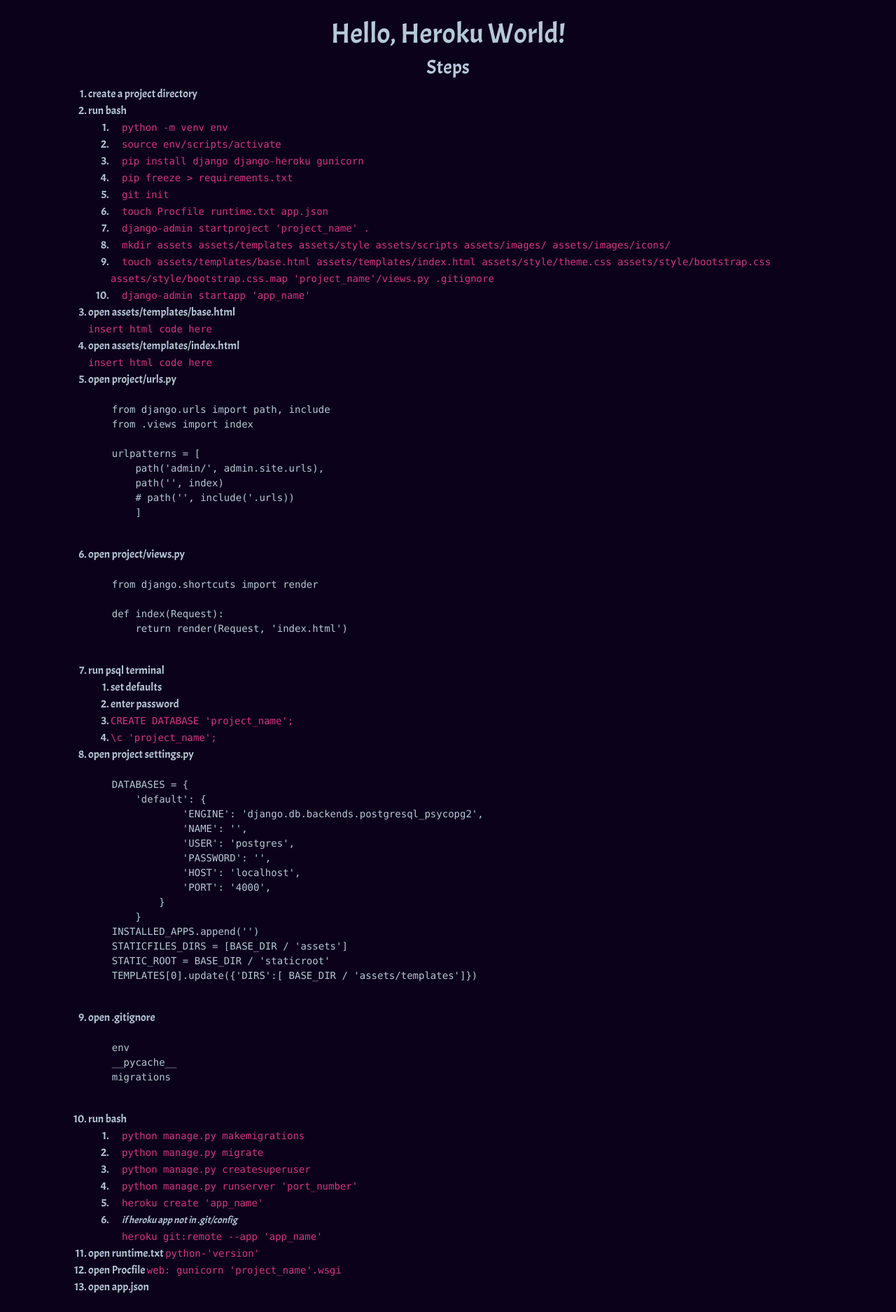
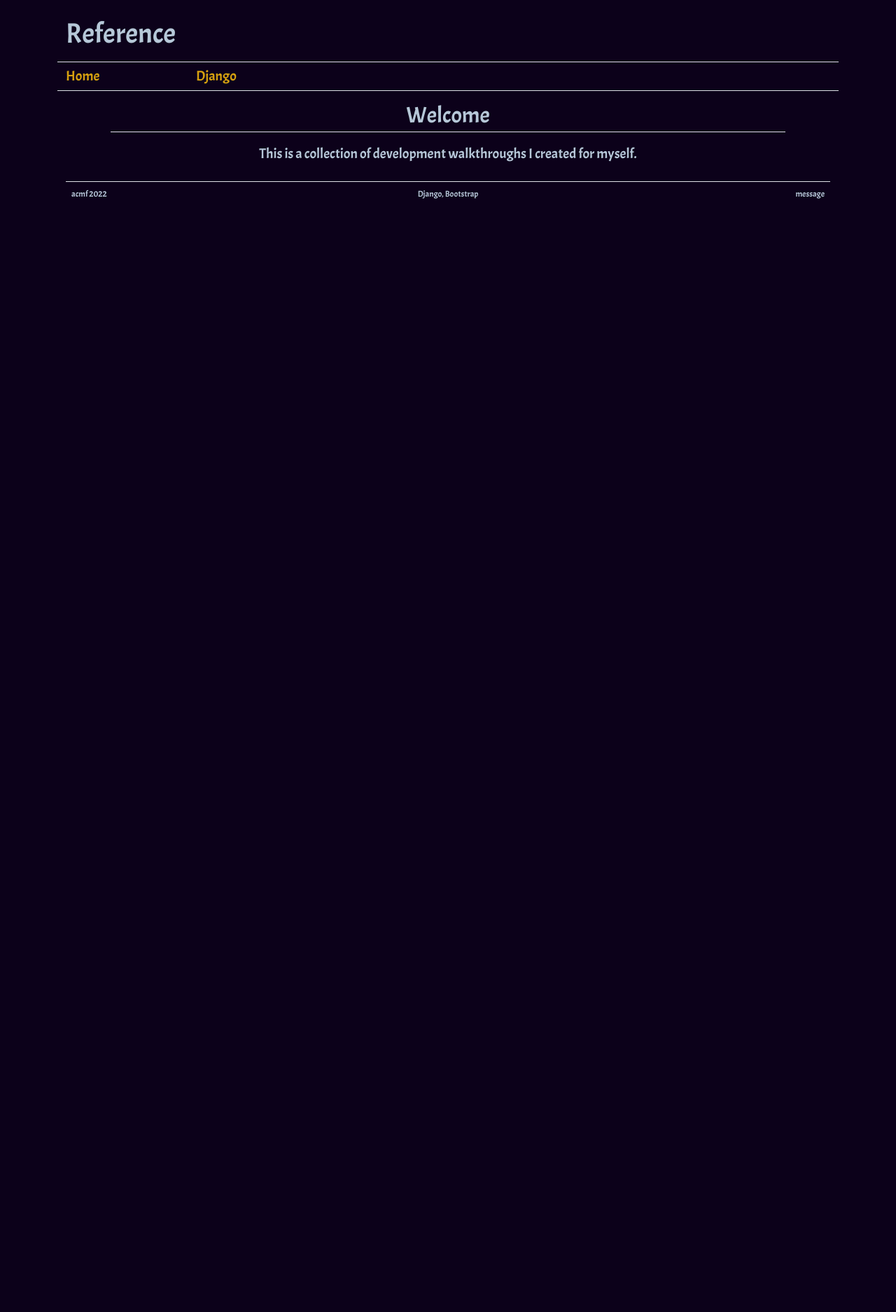
Before and after one commit to austenc-id/Heroku, a Django app: page / in a window 1280 px wide. Shown: the top 1875 px of the page at 70% size. After the commit the page ends 284 px from the top, so only its background shows below. Run offline with Django 4.2, Linux system fonts and the light colour scheme; some libraries are stand-ins or nearby versions.

Commit message:
reconfigured and organized data

```diff
--- a/assets/templates/index.html
+++ b/assets/templates/index.html
@@ -1,149 +1,22 @@
 {% extends 'base.html' %}
 {% block index %}
-<header class="text-center">
-    <h1>Hello, Heroku World!</h1>
-    <h3>Steps</h3>
+<header class="row border-bottom pb-2">
+    <h1>Reference</h1>
 </header>
-<ol>
-    <li>create a project directory</li>
-    <li>run bash
-        <ol>
-            <li><code class="p-3">python -m venv env</code></li>
-            <li><code class="p-3">source env/scripts/activate</code></li>
-            <li><code class="p-3">pip install django django-heroku gunicorn</code></li>
-            <li><code class="p-3">pip freeze > requirements.txt</code></li>
-            <li><code class="p-3">git init</code></li>
-            <li><code class="p-3">touch Procfile runtime.txt app.json</code></li>
-            <li><code class="p-3">django-admin startproject 'project_name' .</code></li>
-            <li><code class="p-3">mkdir assets assets/templates assets/style assets/scripts assets/images/ assets/images/icons/</code></li>
-            <li><code class="p-3">touch assets/templates/base.html assets/templates/index.html assets/style/theme.css assets/style/bootstrap.css assets/style/bootstrap.css.map 'project_name'/views.py .gitignore</code></li>
-            <li><code class="p-3">django-admin startapp 'app_name'</code></li>
-        </ol>
-    </li>
-    <li>open assets/templates/base.html
-        <br>
-        <code>insert html code here</code>
-    </li>
-    <li>open assets/templates/index.html
-        <br>
-        <code>insert html code here</code>
-    </li>
-    <li>open project/urls.py
-        <pre><code>
-    from django.urls import path, include
-    from .views import index
-
-    urlpatterns = [
-        path('admin/', admin.site.urls),
-        path('', index)
-        # path('', include('<app_name>.urls))
-        ]
-        </code></pre>
-    </li>
-    <li>open project/views.py
-        <pre><code>
-    from django.shortcuts import render
-
-    def index(Request):
-        return render(Request, 'index.html')
-        </code></pre>
-    </li>
-    <li>run psql terminal
-        <ol>
-            <li>set defaults</li>
-            <li>enter password</li>
-            <li><code>CREATE DATABASE 'project_name';</code></li>
-            <li><code>\c 'project_name';</code></li>
-        </ol>
-    </li>
-    <li>open project settings.py
-        <pre><code>
-    DATABASES = {
-        'default': {
-                'ENGINE': 'django.db.backends.postgresql_psycopg2',
-                'NAME': '<project_name>',
-                'USER': 'postgres',
-                'PASSWORD': '<password>',
-                'HOST': 'localhost',
-                'PORT': '4000',
-            }
-        }
-    INSTALLED_APPS.append('<app_name>')
-    STATICFILES_DIRS = [BASE_DIR / 'assets']
-    STATIC_ROOT = BASE_DIR / 'staticroot'
-    TEMPLATES[0].update({'DIRS':[ BASE_DIR / 'assets/templates']})
-        </code></pre>
-    </li>
-    <li>open .gitignore
-        <pre><code>
-    env
-    __pycache__
-    migrations
-        </code></pre>
-    </li>
-    <li>run bash
-        <ol>
-            <li><code class="p-3">python manage.py makemigrations</code></li>
-            <li><code class="p-3">python manage.py migrate</code></li>
-            <li><code class="p-3">python manage.py createsuperuser</code></li>
-            <li><code class="p-3">python manage.py runserver 'port_number'</code></li>
-            <li><code class="p-3">heroku create 'app_name'</code></li>
-            <li><small class="i p-3">if heroku app not in .git/config</small>
-                <br>
-                <code class="p-3">heroku git:remote --app 'app_name'</code>
-            </li>
-        </ol>
-    </li>
-    <li>open runtime.txt
-        <code>python-'version'</code>
-    </li>
-    <li>open Procfile
-        <code>web: gunicorn 'project_name'.wsgi</code>
-    </li>
-    <li>open app.json
-        <pre><code>
-    {
-        "name": "Start on Heroku: Python",
-        "description": "A barebones Python app, which can easily be deployed to Heroku.",
-        "image": "heroku/python",
-        "repository": "https://github.com/heroku/python-getting-started",
-        "keywords": ["python", "django" ],
-        "addons": [ "heroku-postgresql" ],
-        "env": {
-          "SECRET_KEY": {
-            "description": "The secret key for the Django application.",
-            "generator": "secret"
-          }
-        },
-        "environments": {
-          "test": {
-            "scripts": {
-              "test-setup": "python manage.py collectstatic --noinput",
-              "test": "python manage.py test"
-            }
-          }
-        }
-      }
-        </code></pre>
-    </li>
-    <li>open project settings.py
-        <pre><code>
-    import django_heroku
-
-    ALLOWED_HOSTS = [
-        '<heroku_app_name>.herokuapp.com'
-    ]
-
-    django_heroku.settings(locals())
-        </code></pre>
-    </li>
-    <li>run bash
-        <ol>
-            <li><code class="p-3">git commit</code></li>
-            <li><code class="p-3">git push heroku main</code> or <code class="p-3">git push heroku 'branch_name':main</code></li>
-            <li><code class="p-3">heroku ps:scale web=1</code></li>
-            <li><code class="p-3">heroku open</code></li>
-        </ol>
-    </li>
-</ol>
+<nav class="row border-bottom pt-2">
+    <nav class="col-2">
+        <a href="{% url 'home:index' %}"><h5>Home</h5></a>
+    </nav>
+    <nav class="col-2">
+        <a href="{% url 'home:django' %}"><h5>Django</h5></a>
+    </nav>
+</nav>
+<main class="container border-bottom p-2">
+    {% block content %}{% endblock content %}
+</main>
+<footer class="row p-2">
+    <footer class="col">acmf 2022</footer>
+    <footer class="col-6 text-center">Django, Bootstrap</footer>
+    <footer class="col text-end">message</footer>
+</footer>
 {% endblock index %}
--- /dev/null
+++ b/assets/templates/pages/home.html
@@ -0,0 +1,8 @@
+{% extends 'index.html' %}
+
+{% block content %}
+<div class="text-center m-2 ps-5 pe-5">
+    <h2 class="border-bottom pb-1">Welcome</h2>
+    <p class="fs-5 pt-2">This is a collection of development walkthroughs I created for myself.</p>
+</div>
+{% endblock content %}
--- a/home_app/urls.py
+++ b/home_app/urls.py
@@ -3,5 +3,8 @@ from .views import *
 
 app_name = 'home'
 urlpatterns = [
-    path('', index, name='index')
+    path('', index, name='index'),
+    path('django', Django.index, name='django'),
+    path('django/postgres', Django.postgres, name='dj_postgres'),
+    path('django/heroku', Django.heroku, name='dj_heroku'),
 ]
--- a/home_app/views.py
+++ b/home_app/views.py
@@ -1,4 +1,15 @@
 from django.shortcuts import render
 
 def index(Request):
-    return render(Request, 'index.html')
+    return render(Request, 'pages/home.html')
+
+class Django:
+
+    def index(Request):
+        return render(Request, 'pages/django.html')
+
+    def postgres(Request):
+        return render(Request, 'pages/django/postgres.html')
+
+    def heroku(Request):
+        return render(Request, 'pages/django/heroku.html')
```
Also changed, not shown: assets/docs/base.txt (deleted, +0 -22 lines), assets/templates/pages/django.html (added, +19 -0 lines), assets/templates/pages/django/heroku.html (added, +87 -0 lines), assets/templates/pages/django/postgres.html (added, +176 -0 lines), assets/images/icons/site-tab.png (renamed from assets/images/icons/site-icon.png).
